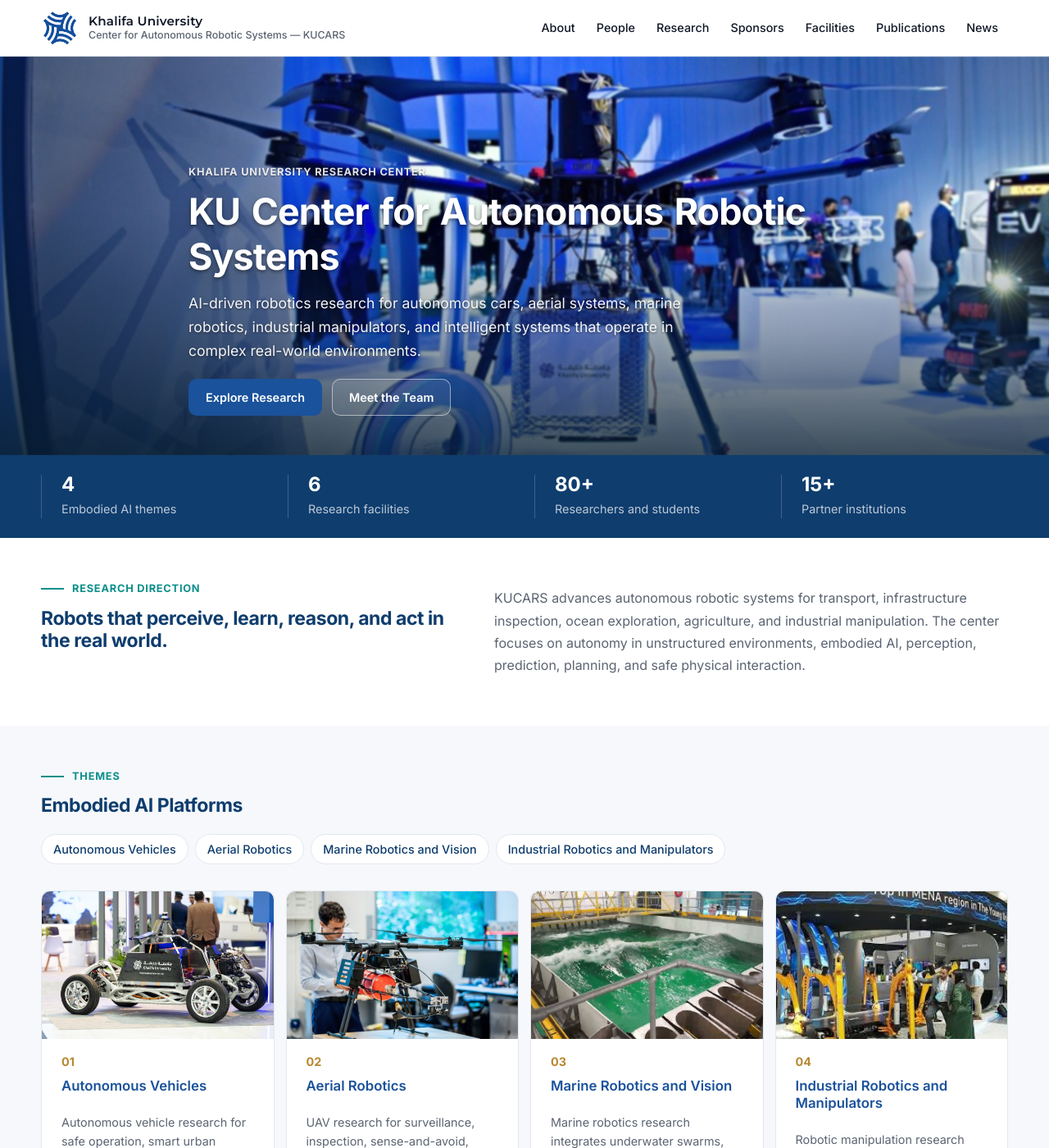
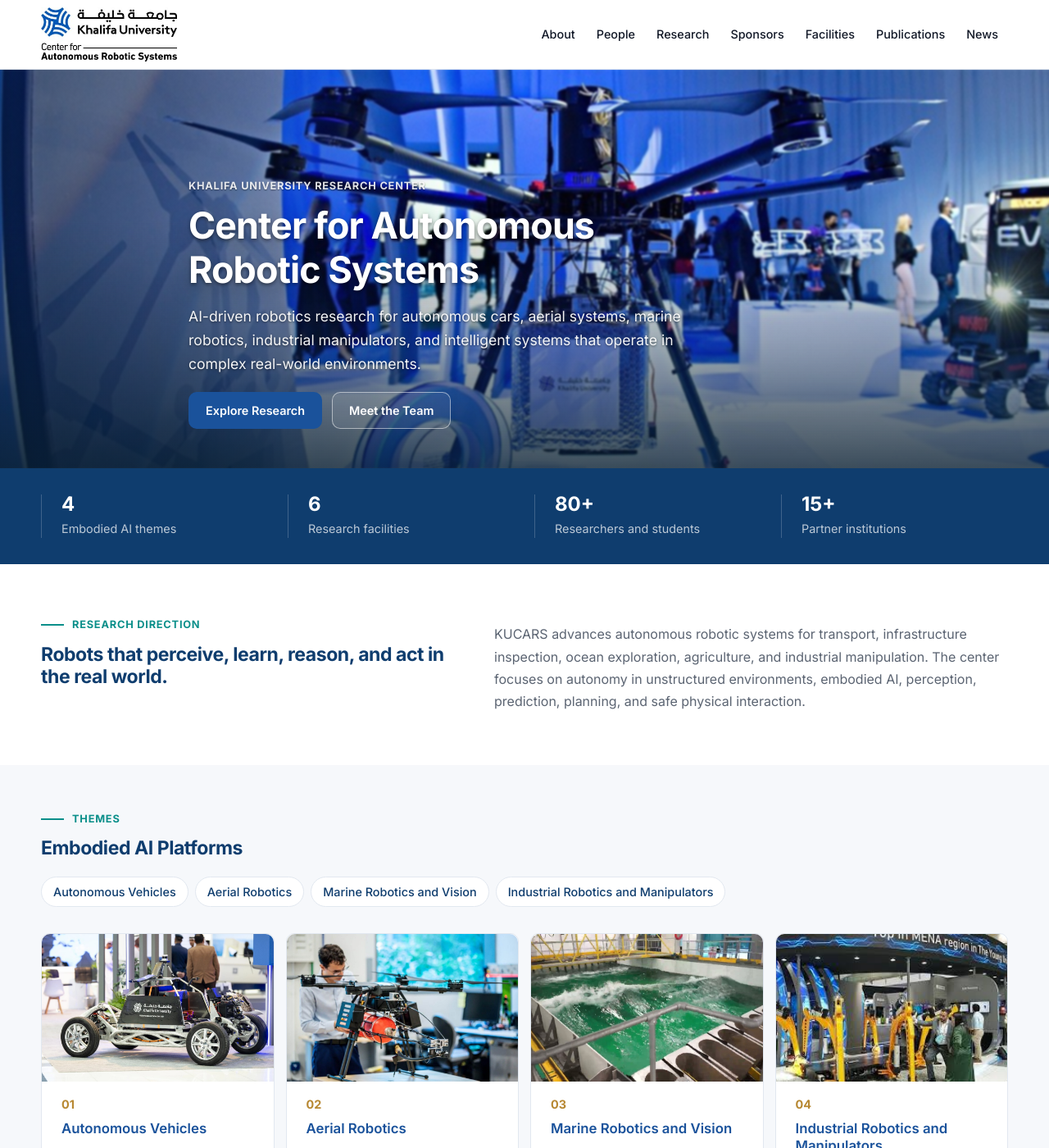
Before and after one commit to kucars/kucars.github.io, a Jekyll site: the page built from index.md, in a window 1280 px wide and 1400 px high. Shown: the whole window at 82% size. Built offline with Jekyll 4.4.1, drawn with Linux system fonts in a browser that asks for light colours.

Commit message:
Polish header branding and home page layout.
Use the trimmed KUCARS banner logo, add a two-line hero headline, and improve header padding, section rhythm, and nav breakpoints.

Co-authored-by: Cursor <cursoragent@cursor.com>

```diff
--- a/_data/center.yml
+++ b/_data/center.yml
@@ -2,7 +2,11 @@ name: KU Center for Autonomous Robotic Systems
 short_name: KUCARS
 university_name: Khalifa University
 kicker: Khalifa University Research Center
+hero_heading:
+  - Center for Autonomous
+  - Robotic Systems
 logo: /assets/images/ku-logo.png
+banner_logo: /assets/images/kucars-banner-logo-header.jpg
 logo_wordmark: /assets/images/ku-wordmark.png
 logo_full: /assets/images/ku-logo-full.png
 hero_image: /assets/images/kucars-hero.jpg
--- a/_includes/header.html
+++ b/_includes/header.html
@@ -3,19 +3,13 @@
   <div class="wrap site-header__inner">
     <a class="brand" href="{{ '/' | relative_url }}" aria-label="{{ site.title }} home">
       <img
-        class="brand__mark"
-        src="{{ site.data.center.logo | relative_url }}"
-        alt=""
-        width="80"
-        height="80"
+        class="brand__logo"
+        src="{{ site.data.center.banner_logo | relative_url }}"
+        alt="{{ site.data.center.university_name }} — {{ site.data.center.name | replace: 'KU ', '' }}"
+        width="326"
+        height="130"
         decoding="async"
-        aria-hidden="true"
       >
-      <span class="brand__text">
-        <span class="brand__university">{{ site.data.center.university_name }}</span>
-        <span class="brand__subtitle brand__subtitle--full">{{ site.data.center.name | replace: "KU ", "" }} — {{ site.data.center.short_name }}</span>
-        <span class="brand__subtitle brand__subtitle--short">{{ site.data.center.short_name }}</span>
-      </span>
     </a>
     <input type="checkbox" id="nav-toggle" class="nav-toggle">
     <label for="nav-toggle" class="nav-toggle-btn" aria-label="Open menu"></label>
--- a/_layouts/home.html
+++ b/_layouts/home.html
@@ -6,13 +6,24 @@ layout: default
 
 <section class="hero">
   {% include hero-banner.html %}
-  {% assign title_words = center.name | split: ' ' %}
-  <div class="hero__content wrap" style="--word-count: {{ title_words.size }}">
+  {% if center.hero_heading %}
+    {% assign hero_word_count = center.hero_heading.size %}
+  {% else %}
+    {% assign title_words = center.name | split: ' ' %}
+    {% assign hero_word_count = title_words.size %}
+  {% endif %}
+  <div class="hero__content wrap" style="--word-count: {{ hero_word_count }}">
     <p class="eyebrow hero__reveal">{{ center.kicker }}</p>
-    <h1 class="hero__title" aria-label="{{ center.name }}">
-      {% for word in title_words %}
-        <span class="hero__word" style="--word-index: {{ forloop.index0 }}">{{ word }}</span>
-      {% endfor %}
+    <h1 class="hero__title{% if center.hero_heading %} hero__title--stacked{% endif %}" aria-label="{{ center.name }}">
+      {% if center.hero_heading %}
+        {% for line in center.hero_heading %}
+          <span class="hero__line hero__word" style="--word-index: {{ forloop.index0 }}">{{ line }}</span>
+        {% endfor %}
+      {% else %}
+        {% for word in title_words %}
+          <span class="hero__word" style="--word-index: {{ forloop.index0 }}">{{ word }}</span>
+        {% endfor %}
+      {% endif %}
     </h1>
     <p class="hero__summary hero__reveal">{{ center.summary }}</p>
     <div class="hero__actions hero__reveal">
--- a/assets/css/site.css
+++ b/assets/css/site.css
@@ -28,7 +28,8 @@
   --heading-section: clamp(1.4rem, 1.8vw, 1.75rem);
   --heading-page: clamp(1.75rem, 2.8vw, 2.35rem);
   --heading-home: clamp(2rem, 3.5vw, 3rem);
-  --header-height: 68px;
+  --header-height: 84px;
+  --header-padding-block: var(--space-2);
 }
 
 * {
@@ -56,6 +57,10 @@ li {
 img {
   display: block;
   max-width: 100%;
+}
+
+.brand__logo {
+  max-width: none;
 }
 
 a {
@@ -110,85 +115,29 @@ a:focus-visible,
   align-items: center;
   justify-content: space-between;
   gap: var(--space-4);
-  min-height: var(--header-height);
-  padding-block: 10px;
+  height: var(--header-height);
+  padding-block: var(--header-padding-block);
 }
 
 .brand {
-  display: inline-flex;
+  display: flex;
   align-items: center;
-  gap: 12px;
-  color: var(--ink);
   flex-shrink: 1;
   min-width: 0;
+  color: var(--ink);
 }
 
 .brand:hover {
   text-decoration: none;
 }
 
-.brand__mark {
+.brand__logo {
+  display: block;
   flex-shrink: 0;
-  width: 46px;
-  height: 46px;
+  height: calc(var(--header-height) - 2 * var(--header-padding-block) - 2px);
+  width: auto;
   object-fit: contain;
-}
-
-.brand__text {
-  display: flex;
-  flex-direction: column;
-  gap: 2px;
-  min-width: 0;
-}
-
-.brand__university {
-  font-family: "Montserrat", "Inter", system-ui, sans-serif;
-  font-size: 0.95rem;
-  font-weight: 600;
-  line-height: 1.15;
-  letter-spacing: 0.01em;
-  color: var(--ink);
-}
-
-.brand__subtitle {
-  color: var(--muted);
-  font-size: 0.78rem;
-  font-weight: 500;
-  line-height: 1.2;
-  white-space: nowrap;
-}
-
-@media (max-width: 1100px) {
-  .brand__mark {
-    width: 42px;
-    height: 42px;
-  }
-
-  .brand__university {
-    font-size: 0.9rem;
-  }
-
-  .brand__subtitle {
-    font-size: 0.74rem;
-    max-width: 15rem;
-    overflow: hidden;
-    text-overflow: ellipsis;
-    white-space: nowrap;
-  }
-}
-
-.brand__subtitle--short {
-  display: none;
-}
-
-@media (max-width: 680px) {
-  .brand__subtitle--full {
-    display: none;
-  }
-
-  .brand__subtitle--short {
-    display: block;
-  }
+  object-position: left center;
 }
 
 .nav-toggle {
@@ -325,6 +274,16 @@ a:focus-visible,
   row-gap: 0.08em;
 }
 
+.hero__title--stacked {
+  flex-direction: column;
+  flex-wrap: nowrap;
+  gap: 0.06em;
+}
+
+.hero__line {
+  display: block;
+}
+
 .hero__word {
   display: inline-block;
   opacity: 0;
@@ -469,7 +428,7 @@ a:focus-visible,
 }
 
 .band--compact {
-  padding-block: var(--space-5);
+  padding-block: var(--space-6);
 }
 
 .metrics {
@@ -500,7 +459,11 @@ a:focus-visible,
 /* Sections */
 
 .section {
-  padding-block: 44px;
+  padding-block: 48px;
+}
+
+.band + .section {
+  padding-top: 56px;
 }
 
 .section--tint {
@@ -1683,15 +1646,14 @@ a:focus-visible,
   }
 }
 
-@media (max-width: 680px) {
-  :root {
-    --header-height: 64px;
-  }
-
-  .wrap {
-    width: min(calc(100% - 28px), var(--max));
-  }
-
+@media (max-width: 1100px) and (min-width: 1001px) {
+  .nav a {
+    padding: 7px 9px;
+    font-size: 0.84rem;
+  }
+}
+
+@media (max-width: 1000px) {
   .site-header__inner {
     position: relative;
   }
@@ -1726,6 +1688,16 @@ a:focus-visible,
   .nav-toggle:checked ~ .nav {
     display: flex;
   }
+}
+
+@media (max-width: 680px) {
+  :root {
+    --header-height: 76px;
+  }
+
+  .wrap {
+    width: min(calc(100% - 28px), var(--max));
+  }
 
   .hero {
     min-height: min(55vh, 460px);
@@ -1744,9 +1716,8 @@ a:focus-visible,
     padding-block: 36px;
   }
 
-  .brand__mark {
-    width: 38px;
-    height: 38px;
+  .band + .section {
+    padding-top: 44px;
   }
 
   .metrics,
```
Also changed, not shown: assets/images/kucars-banner-logo-header.jpg (added), assets/images/kucars-banner-logo.jpg (added).
